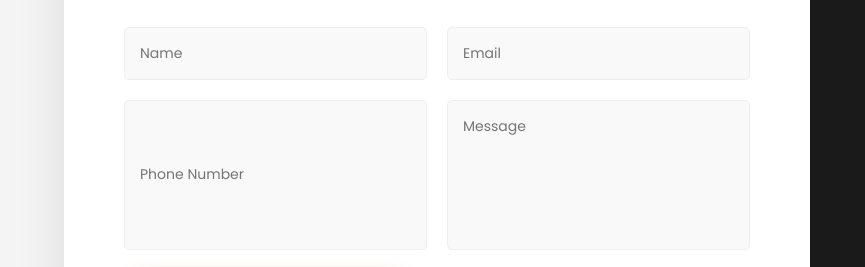
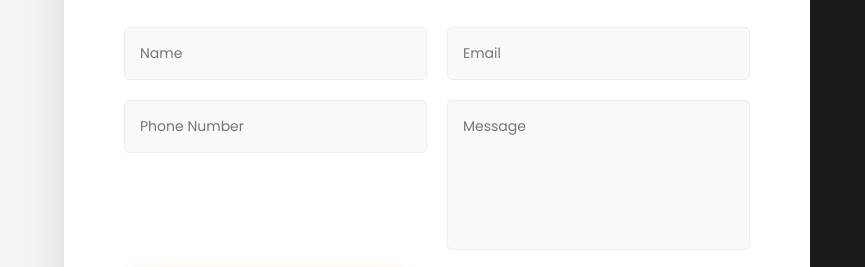
Before and after one commit to BijoySarkar11/BijoySarkar11.github.io, a plain HTML site: page index.html in a window 1280 px wide. Shown: the part 3610-3877 px from the top of the page, 0-865 px from the left. Drawn offline with Linux system fonts and the light colour scheme.

Commit message:
alignment of contact

```diff
--- a/style.css
+++ b/style.css
@@ -336,6 +336,8 @@ ul { list-style: none; }
     background: #f9f9f9;
     font-size: 14px;
     transition: 0.3s;
+    /* THIS FIXES THE PHONE NUMBER STRETCHING */
+    align-self: start;
 }
 .contact-form-area input:focus, .contact-form-area textarea:focus {
     border-color: var(--primary);
```
